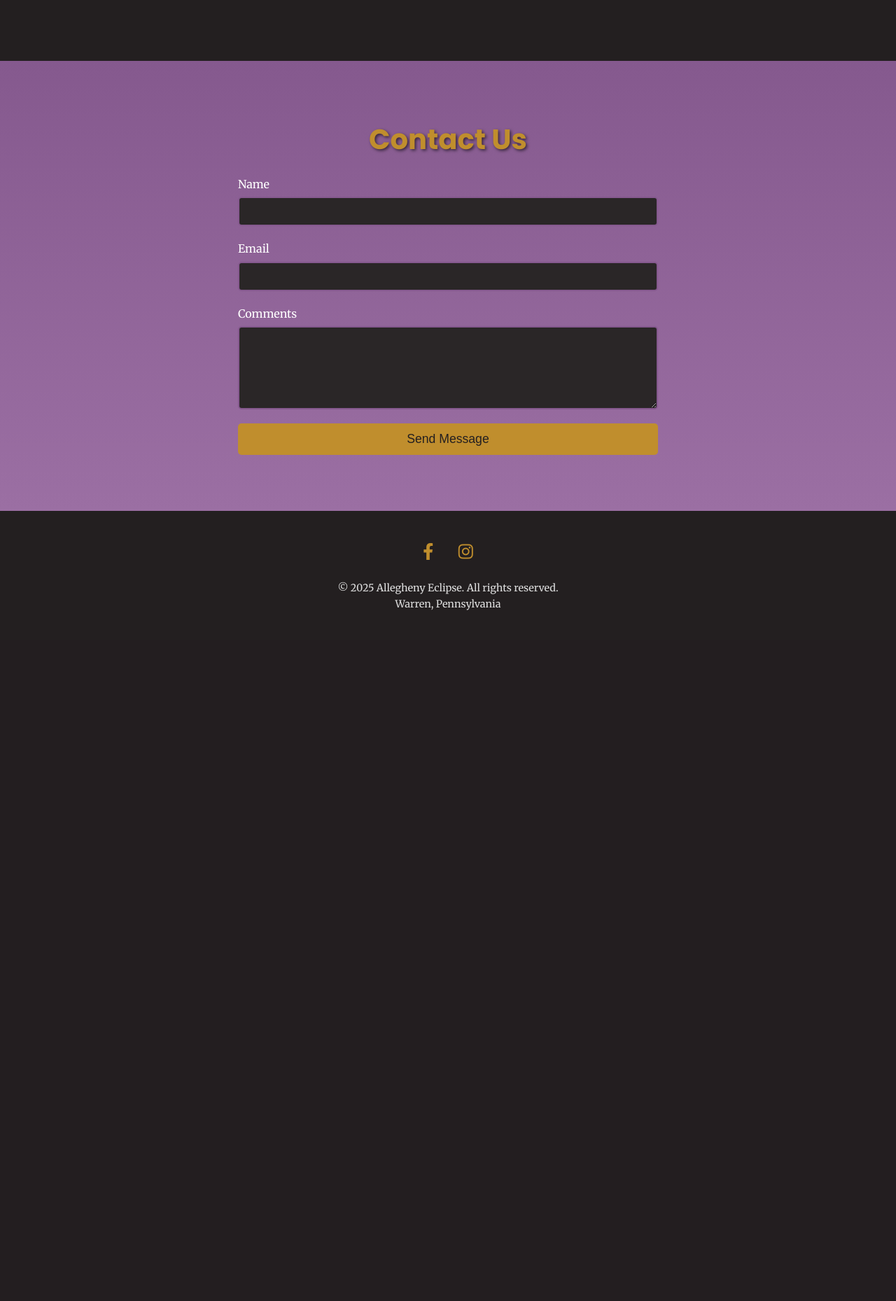
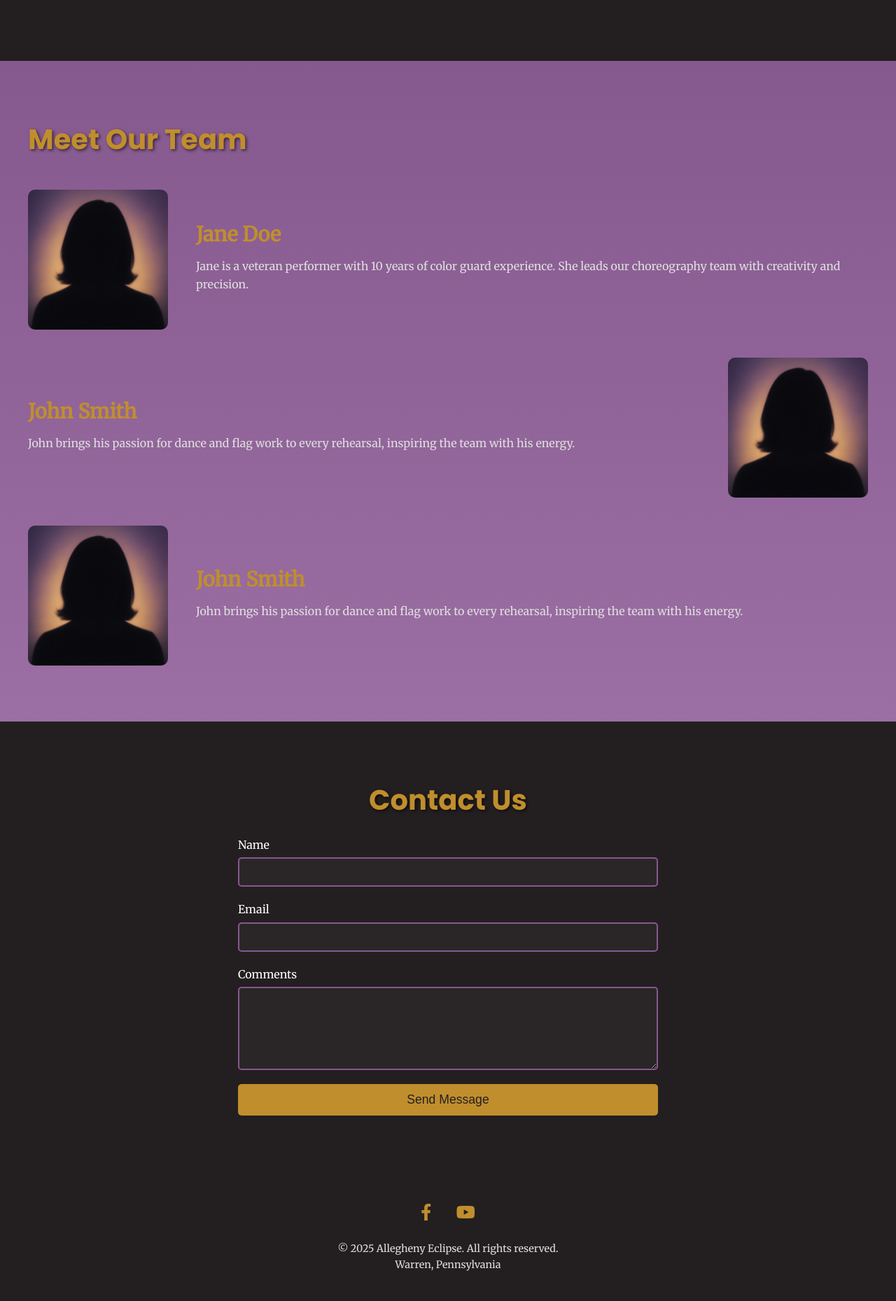
Before and after one commit to ds2600/allegheny-eclipse, a PHP site: page / in a window 1280 px wide. Shown: the part 2110-3969 px from the top of the page at 70% size. Before the commit the page ends 2982 px from the top, so only its background shows below. Run offline with PHP 8.4, Linux system fonts and the light colour scheme; a map, chart or similar area stays blank.

Commit message:
added our team

```diff
--- a/public/css/styles.css
+++ b/public/css/styles.css
@@ -3,6 +3,7 @@
     --primary-purple: #85598E;
     --dark-purple: #220F28;
     --gold: #C08E2D;
+    --gold-darker: #8C651F;
     --off-black: #231F20;
     --off-black-light: #2A2627;
     --off-black-lighter: #3B3536;
@@ -243,10 +244,73 @@ a {
     border-radius: 10px;
 }
 
+/* Team Section */
+.team {
+    padding: 80px 20px;
+    background: linear-gradient(to bottom, var(--primary-purple), var(--light-purple));
+}
+.team-container {
+    max-width: 1400px;
+    margin: 0 auto;
+    padding: 0 20px;
+}
+
+.team-text {
+    margin-bottom: 40px;
+}
+
+.team-text h2 {
+    font-size: 2.5rem;
+    margin-bottom: 20px;
+}
+
+.team-text p {
+    margin-bottom: 15px;
+}
+
+.team-profiles {
+    display: flex;
+    flex-direction: column;
+    gap: 40px;
+}
+
+.profile {
+    display: flex;
+    align-items: center;
+    gap: 40px;
+}
+
+.profile:nth-child(even) {
+    flex-direction: row-reverse;
+}
+
+.profile-img {
+    width: 200px;
+    height: 200px;
+    object-fit: cover;
+    border-radius: 10px;
+}
+
+.profile-text {
+    flex: 1;
+}
+
+.profile-text h3 {
+    font-size: 1.8rem;
+    color: var(--gold);
+    margin-bottom: 10px;
+}
+
+.profile-text p {
+    margin-bottom: 10px;
+}
+
+
+
 /* Contact Section */
 .contact {
     padding: 80px 20px;
-    background: linear-gradient(to bottom, var(--primary-purple), var(--light-purple));
+ /*   background: linear-gradient(to bottom, var(--primary-purple), var(--light-purple));*/
 }
 
 .contact-container {
@@ -331,7 +395,7 @@ a {
 }
 
 .social-icons a:hover {
-    color: var(--off-black-lighter);
+    color: var(--gold-darker);
 }
 
 .copyright {
@@ -364,6 +428,7 @@ a {
         background: var(--off-black);
         flex-direction: column;
         padding: 20px;
+        background: linear-gradient(to bottom, var(--light-purple), var(--primary-purple));
     }
 
     .nav-menu.active {
@@ -391,12 +456,34 @@ a {
     .calendar-iframe {
         height: 400px;
     }
+    .profile {
+        flex-direction: column;
+        text-align: center;
+    }
+
+    .profile:nth-child(even) {
+        flex-direction: column; /* Stack vertically on mobile, no reverse */
+    }
+
+    .profile-img {
+        width: 150px;
+        height: 150px;
+    }
 }
-
 @media (max-width: 480px) {
     .about-text h2,
     .calendar h2,
     .contact h2 {
         font-size: 2rem;
     }
+    .team-text h2,
+    .profile-text h3 {
+        font-size: 2rem;
+    }
+
+    .profile-img {
+        width: 120px;
+        height: 120px;
+    }
+
 }
--- a/public/index.php
+++ b/public/index.php
@@ -33,6 +33,7 @@
                     <li><a href="#hero">Home</a></li>
                     <li><a href="#about">About</a></li>
                     <li><a href="#calendar">Calendar</a></li>
+                    <li><a href="#team">Meet Our Team</a></li>
                     <li><a href="#contact">Contact</a></li>
                 </ul>
             </div>
@@ -66,9 +67,43 @@
         <div class="calendar-container">
             <h2>Upcoming Events</h2>
             <!-- Replace the src URL with your Google Calendar embed link -->
-            <iframe src="https://calendar.google.com/calendar/embed?height=800&wkst=1&ctz=America%2FNew_York&showPrint=0&showTitle=0&showTabs=0&showCalendars=0&src=MGZlMDUxOGIzNmNjZTIxMzcwNGJjM2ZhOTlhMTVjNmI2NDE5ZjIzOTBiMTQ5MzI3MmM0YzNhMWQzNzZiZmNkNEBncm91cC5jYWxlbmRhci5nb29nbGUuY29t&color=%239E69AF" class="calendar-iframe" frameborder="0" scrolling="no"></iframe>
+            <iframe src="https://calendar.google.com/calendar/embed?height=800&wkst=1&ctz=America%2FNew_York&showPrint=0&showTitle=0&showCalendars=0&title=Allegheny%20Eclipse&mode=AGENDA&src=MGZlMDUxOGIzNmNjZTIxMzcwNGJjM2ZhOTlhMTVjNmI2NDE5ZjIzOTBiMTQ5MzI3MmM0YzNhMWQzNzZiZmNkNEBncm91cC5jYWxlbmRhci5nb29nbGUuY29t&color=%239E69AF" class="calendar-iframe" frameborder="0" scrolling="no"></iframe>
         </div>
     </section>
+
+    <!-- Team Section -->
+    <section id="team" class="team">
+        <div class="team-container">
+            <div class="team-text">
+                <h2>Meet Our Team</h2>
+            </div>
+            <div class="team-profiles">
+                <div class="profile">
+                    <img src="img/portrait.png" alt="Team member headshot" class="profile-img">
+                    <div class="profile-text">
+                        <h3>Jane Doe</h3>
+                        <p>Jane is a veteran performer with 10 years of color guard experience. She leads our choreography team with creativity and precision.</p>
+                    </div>
+                </div>
+                <div class="profile">
+                    <img src="img/portrait.png" alt="Team member headshot" class="profile-img">
+                    <div class="profile-text">
+                        <h3>John Smith</h3>
+                        <p>John brings his passion for dance and flag work to every rehearsal, inspiring the team with his energy.</p>
+                    </div>
+                </div>
+                <div class="profile">
+                    <img src="img/portrait.png" alt="Team member headshot" class="profile-img">
+                    <div class="profile-text">
+                        <h3>John Smith</h3>
+                        <p>John brings his passion for dance and flag work to every rehearsal, inspiring the team with his energy.</p>
+                    </div>
+                </div>
+
+            </div>
+        </div>
+    </section>
+
 
     <!-- Contact Section -->
     <section id="contact" class="contact">
@@ -95,11 +130,16 @@
     <footer class="footer">
         <div class="footer-container">
             <div class="social-icons">
-                <a href="https://facebook.com" target="_blank" aria-label="Facebook">
+                <a href="https://facebook.com/alleghenyeclipse" target="_blank" aria-label="Facebook">
                     <i class="fab fa-facebook-f"></i>
                 </a>
-                <a href="https://instagram.com" target="_blank" aria-label="Instagram">
+<!--
+                    <a href="https://instagram.com" target="_blank" aria-label="Instagram">
                     <i class="fab fa-instagram"></i>
+                </a>
+-->
+                <a href="https://youtube.com/alleghenyeclipse" target="_blank" aria-label="YouTube">
+                    <i class="fab fa-youtube"></i>
                 </a>
             </div>
             <p class="copyright">&copy; 2025 Allegheny Eclipse. All rights reserved.<br/>Warren, Pennsylvania</p>
--- a/public/js/scripts.js
+++ b/public/js/scripts.js
@@ -10,10 +10,18 @@
 document.addEventListener('DOMContentLoaded', () => {
     const navToggle = document.querySelector('.nav-toggle');
     const navMenu = document.querySelector('.nav-menu');
+    const heroLogo = document.querySelector('.hero-logo');
+    const origZIndex = getComputedStyle(heroLogo).zIndex;
 
     navToggle.addEventListener('click', () => {
         navToggle.classList.toggle('active');
         navMenu.classList.toggle('active');
+
+        if (navMenu.classList.contains('active')) {
+            heroLogo.style.zIndex = 100;
+        } else {
+            heroLogo.style.zIndex = origZIndex;
+        }
     });
 
     // Close menu when a link is clicked (mobile)
@@ -21,6 +29,7 @@ document.addEventListener('DOMContentLoaded', () => {
         link.addEventListener('click', () => {
             navToggle.classList.remove('active');
             navMenu.classList.remove('active');
+            heroLogo.style.zIndex = origZIndex;
         });
     });
 });
```
Also changed, not shown: public/img/portrait.png (added).
